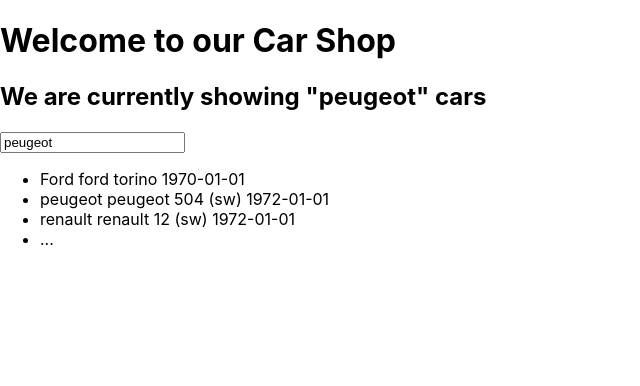
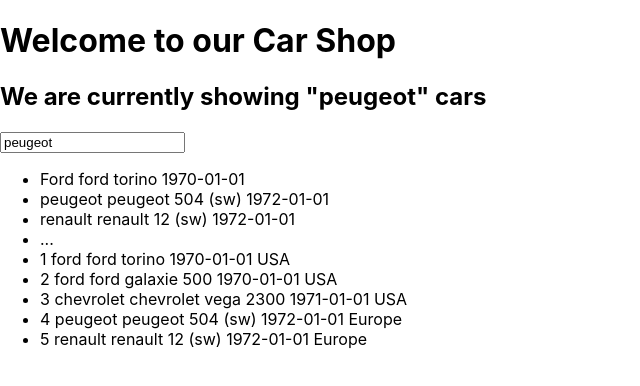
Before and after one commit to Nayar/reactshop, a React (Create React App) app: page / in a window 1280 px wide. Shown: the top 386 px of the page, without its empty margins (0-640 px from the left). Built offline with nearby package versions, Linux system fonts and the light colour scheme.

Commit message:
display list of cars using map

```diff
--- a/src/CarShop.js
+++ b/src/CarShop.js
@@ -56,6 +56,9 @@
                 <li>peugeot peugeot 504 (sw) 1972-01-01</li>
                 <li>renault renault 12 (sw) 1972-01-01</li>
                 <li>...</li>
+                { listCars.map(function(car) {
+                    return <li key={car.id}>{car.id} {car.brand} {car.name} {car.year} {car.origin}</li>
+                }) }
             </ul>
         </>
     }
```
